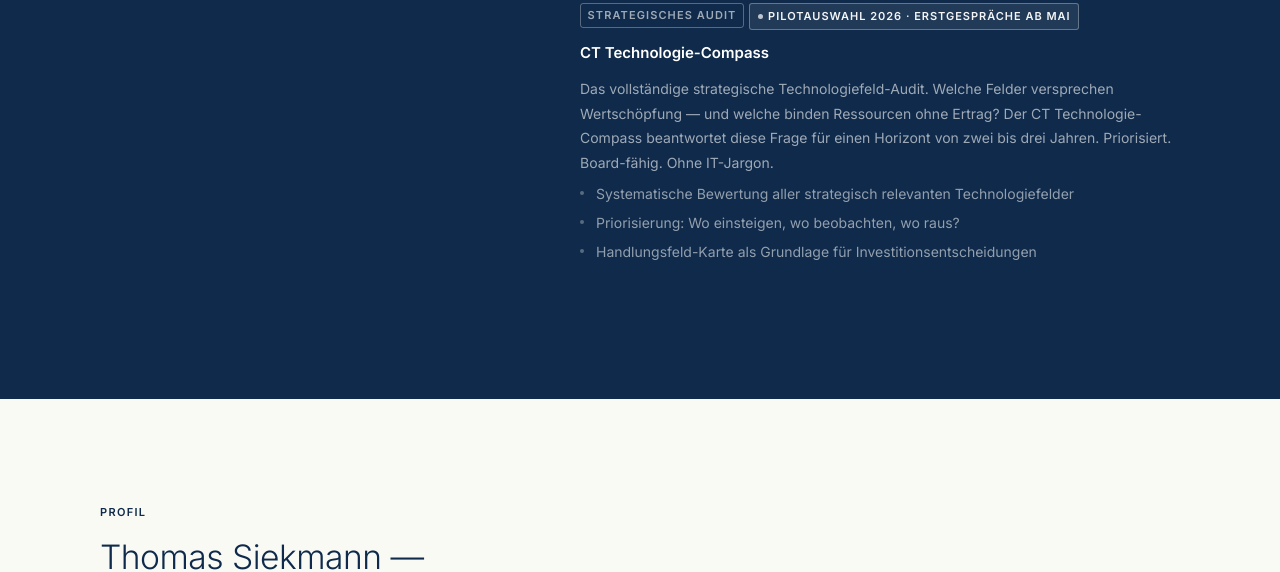
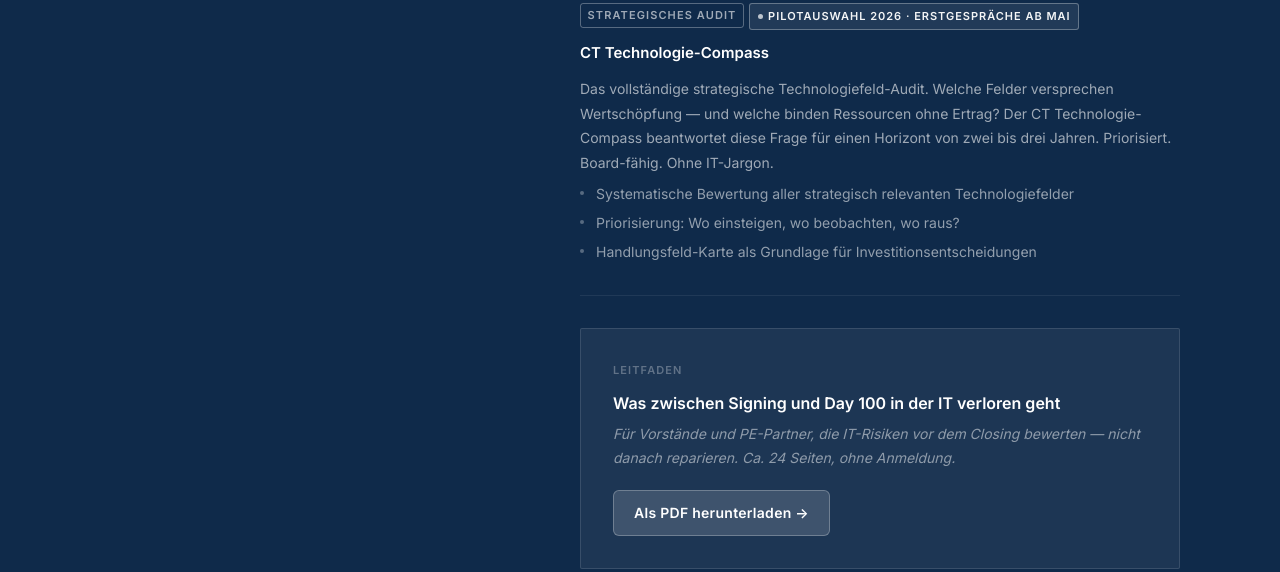
Before and after one commit to ThomasSiekmannOrg/siekmann-org, a plain HTML site: page index.html in a window 1280 px wide. Shown: the part 2801-3373 px from the top of the page. Drawn offline with Linux system fonts and the light colour scheme.

Commit message:
Update index.html

```diff
--- a/index.html
+++ b/index.html
@@ -9,7 +9,7 @@
   <meta property="og:title" content="Thomas Siekmann — Senior CIO für Sondersituationen">
   <meta property="og:description" content="Übernahme. Post-Merger-Integration. Restrukturierung. Fortführung nach Insolvenz. Wenn die Technologie Ihres Unternehmens gerade zum Risiko geworden ist.">
   <meta property="og:type" content="website">
-  <meta property="og:url" content="https://siekmann.org">
+  <meta property="og:url" content="https://siekmann.org"
   <link rel="canonical" href="https://siekmann.org/">
   <link rel="preconnect" href="https://fonts.bunny.net">
   <link href="https://fonts.bunny.net/css?family=inter:300,400,500,600,700&display=swap" rel="stylesheet">
@@ -896,6 +896,13 @@
         </ul>
       </div>
 
+      <div class="whitepaper-block">
+        <div class="wp-label">Leitfaden</div>
+        <h4>Was zwischen Signing und Day 100 in der IT verloren geht</h4>
+        <p>Für Vorstände und PE-Partner, die IT-Risiken vor dem Closing bewerten — nicht danach reparieren. Ca. 24 Seiten, ohne Anmeldung.</p>
+        <a href="/assets/Whitepaper_BlindeFlecken_ThomasSiekmann.pdf" style="font-size: 0.875rem; color: var(--white); font-weight: 600; text-decoration: none; display: inline-flex; align-items: center; gap: 0.5rem; background: rgba(255,255,255,0.15); border: 1px solid rgba(255,255,255,0.25); padding: 0.625rem 1.25rem; border-radius: 6px; letter-spacing: 0.02em;">Als PDF herunterladen →</a>
+      </div>
+
     </div>
   </div>
 </section>
```
